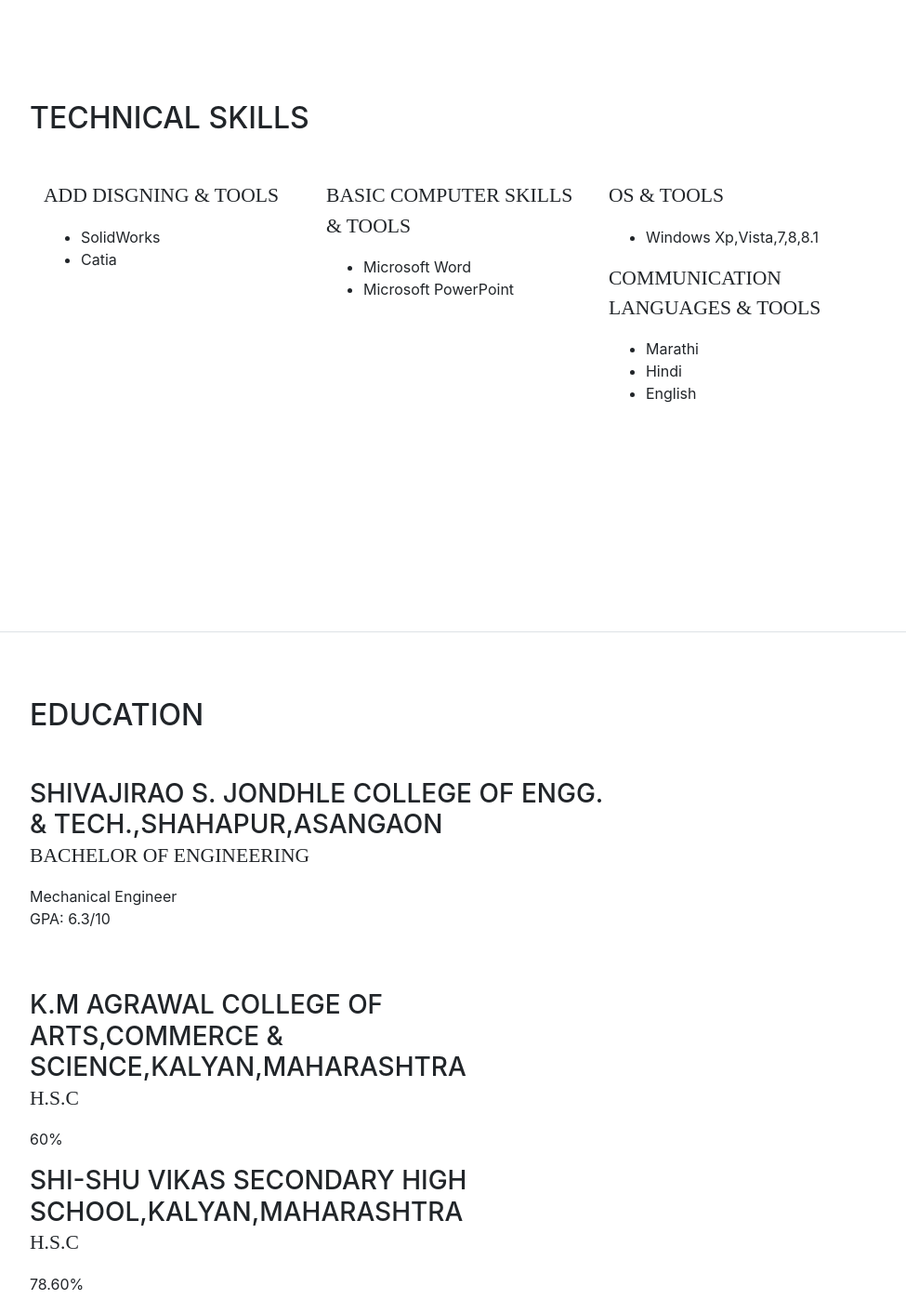
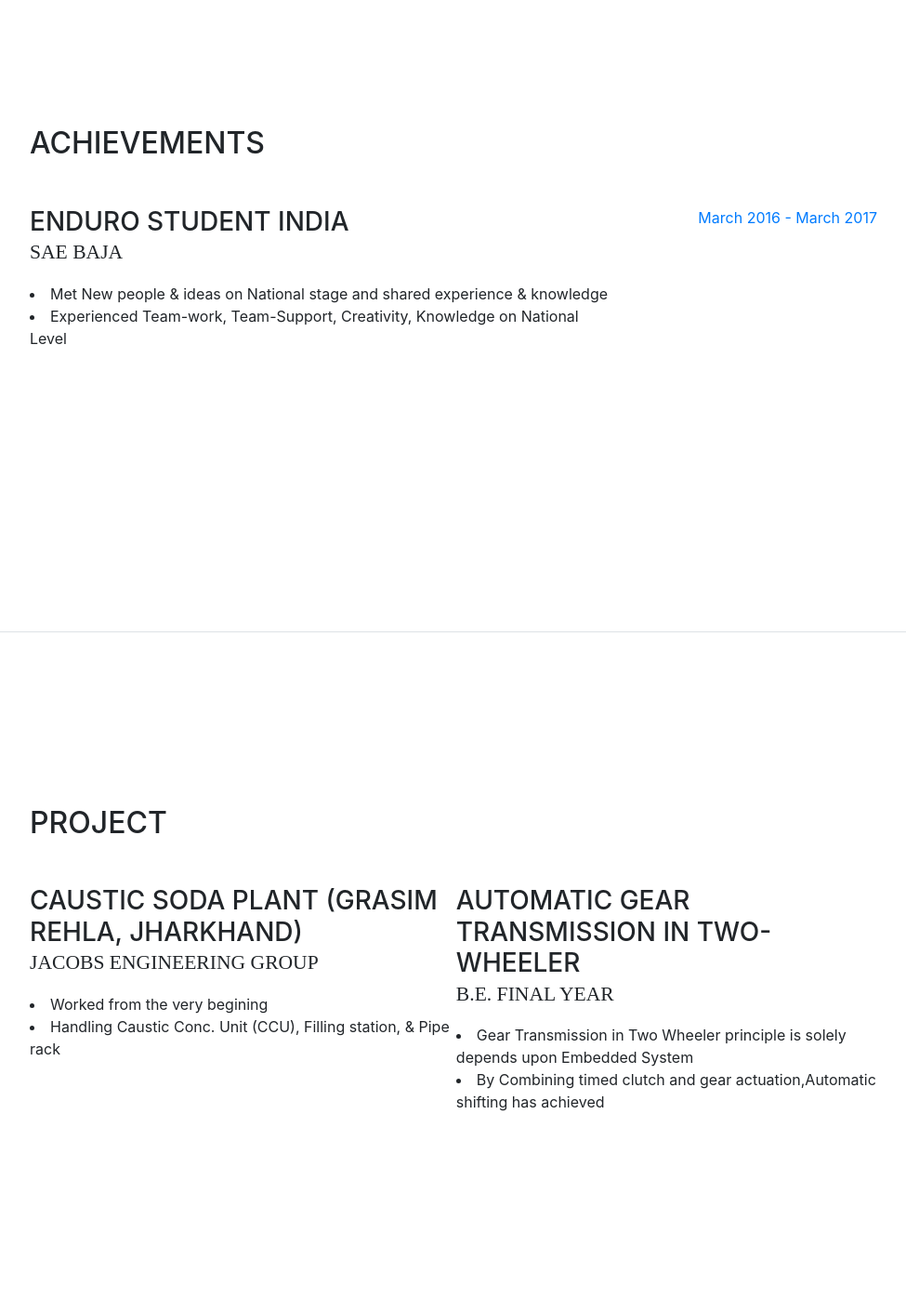
Before and after one commit to MayureshPote/mayureshpote.github.io, a website with bundled scripts: page index.html in a window 1280 px wide. Shown: the part 1720-3132 px from the top of the page at 93% size, without its empty margins (288-1263 px from the left). Built offline with nearby package versions, Linux system fonts and the light colour scheme; a web font is replaced by a local one.

Commit message:
Update index.html

```diff
--- a/index.html
+++ b/index.html
@@ -141,11 +141,26 @@
            <div class="resume-item d-flex flex-column flex-md-row mb-5">
             <div class="resume-content mr-auto">
               <h3 class="mb-0">Piping Design Engineer</h3>
-              <div class="subheading mb-3">Jacobs Engineering Group on contract basis with Orbitindia Engg.
-Consultancy Services.</div>
+              <div class="subheading mb-3">Jacobs Engineering Group </div>
 		    <ul>
                 <li>Able to handle one or two area of plant completely under the significant guidance of
                     DGM & Sr. Engineer</li>
+                    </ul>
+            </div>
+            <div class="resume-date text-md-right">
+              <span class="text-primary">Mar 2019 - Mar 2020</span>
+            </div>
+          </div>
+
+	  <div class="resume-item d-flex flex-column flex-md-row mb-5">
+            <div class="resume-content mr-auto">
+              <h3 class="mb-0">Railway Internship | CENTRAL RAILWAY Parel Loco</h3>
+              <div class="subheading mb-3">Indian Railway</div>
+		    <ul>
+                <li>Team Work Experience on Industry Level</li>
+	        <li>Observe & Learn Under SR. & Jr. Section Engineer</li>
+		<li>Hands on Machines E.g.Lathe,Drills,Welds,Cuttings,etc. And also
+                    Inspection Techniques such as DPT(Dye Penetrate Inspection),ET(Electra-Magnetic Testing),UT(Ultrasonic Testing),etc.</li>
                     </ul>
             </div>
             <div class="resume-date text-md-right">
@@ -153,20 +168,20 @@ Consultancy Services.</div>
             </div>
           </div>
 
-	  <div class="resume-item d-flex flex-column flex-md-row mb-5">
-            <div class="resume-content mr-auto">
-              <h3 class="mb-0">Internship | Parel Loco</h3>
-              <div class="subheading mb-3">Indian Railway</div>
-            </div>
-            <div class="resume-date text-md-right">
-              <span class="text-primary">June 2017 - July 2017</span>
-            </div>
-          </div>
+      </div>
+
+    </section>
+
+    <section class="resume-section p-3 p-lg-5 d-flex flex-column" id="Achievements">
+        <div class="my-auto">
+          <h2 class="mb-5">Achievements</h2>
 
           <div class="resume-item d-flex flex-column flex-md-row mb-5">
             <div class="resume-content mr-auto">
               <h3 class="mb-0">ENDURO STUDENT INDIA</h3>
               <div class="subheading mb-3">SAE Baja</div>
+		<li>Met New people & ideas on National stage and shared experience & knowledge</li>
+	        <li>Experienced Team-work, Team-Support, Creativity, Knowledge on National Level</li>
             </div>
             <div class="resume-date text-md-right">
               <span class="text-primary">March 2016 - March 2017</span>
@@ -176,6 +191,32 @@ Consultancy Services.</div>
         </div>
 
       </section>
+
+     <section class="resume-section p-3 p-lg-5 d-flex flex-column" id="Project">
+        <div class="my-auto">
+          <h2 class="mb-5">Project</h2>
+
+         <div class="resume-item d-flex flex-column flex-md-row mb-5">
+            <div class="resume-content mr-auto">
+              <h3 class="mb-0">Caustic Soda Plant (Grasim Rehla, Jharkhand)</h3>
+              <div class="subheading mb-3">Jacobs Engineering Group</div>
+		<li>Worked from the very begining</li>
+	        <li>Handling Caustic Conc. Unit (CCU), Filling station, & Pipe rack</li>
+            </div>
+
+	 <div class="resume-item d-flex flex-column flex-md-row mb-5">
+            <div class="resume-content mr-auto">
+              <h3 class="mb-0">Automatic Gear Transmission in Two-wheeler</h3>
+              <div class="subheading mb-3">B.E. FINAL YEAR</div>
+		<li>Gear Transmission in Two Wheeler principle is solely depends upon Embedded System</li>
+	        <li>By Combining timed clutch and gear actuation,Automatic shifting has achieved</li>
+            </div>
+
+          </div>
+
+        </div>
+
+    </section>
 
       <section class="resume-section p-3 p-lg-5 d-flex flex-column" id="skills">
         <div class="my-auto">
```
